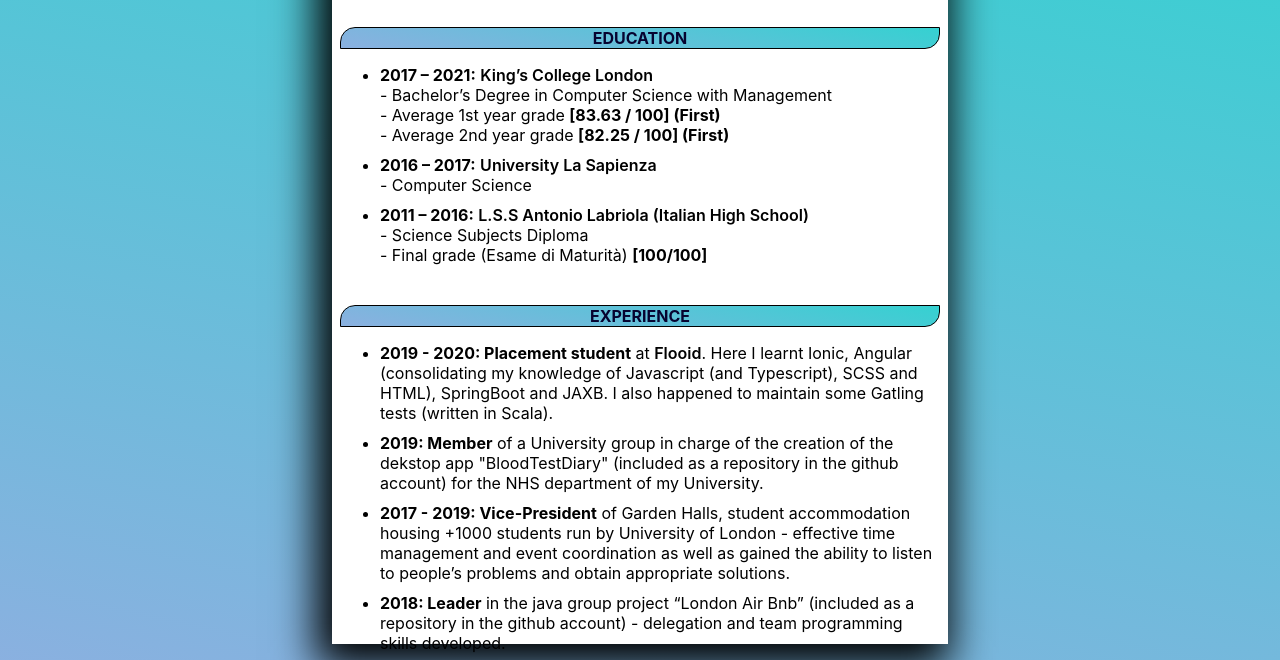
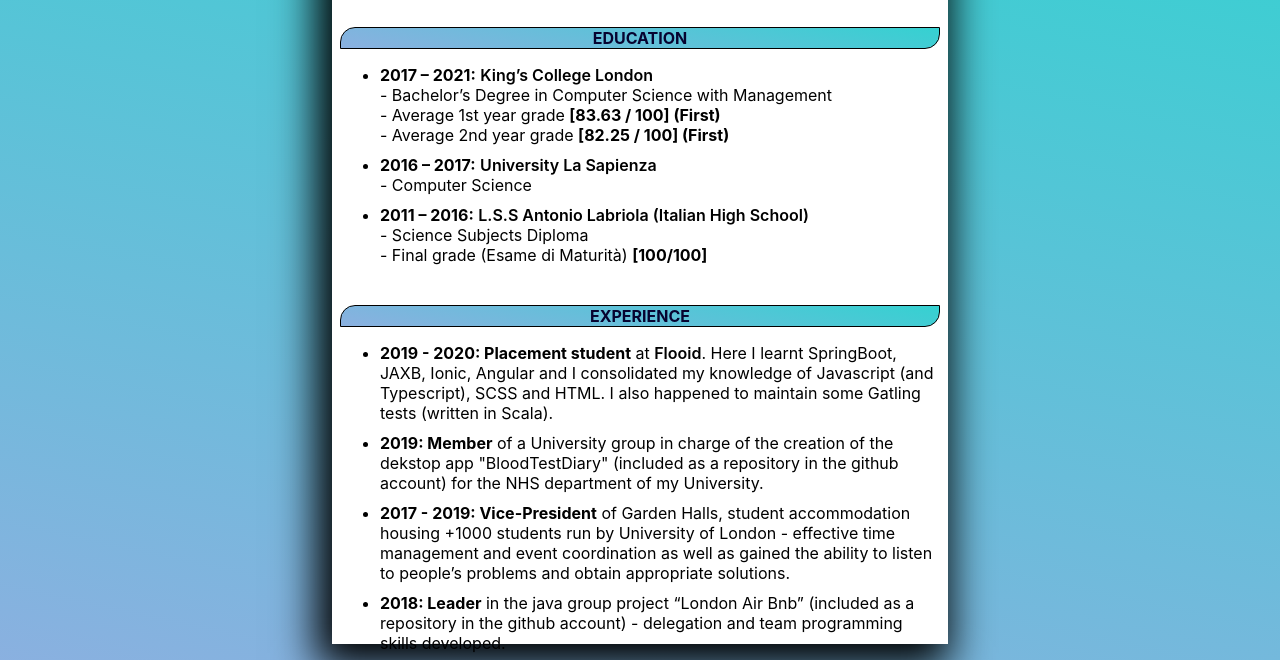
Before and after one commit to Amantini1997/CV-PDF, a plain HTML site: page index.html in a window 1280 px wide. Shown: the part 126-786 px from the top of the page. Drawn offline with Linux system fonts and the light colour scheme.

Commit message:
Fix grammar

```diff
--- a/index.html
+++ b/index.html
@@ -198,8 +198,8 @@
             <ul type="disk">
                 <li>
                     <b>2019 - 2020: Placement student</b> at <a href="https://www.flooid.com/">Flooid</a>.
-                    Here I learnt Ionic, Angular (consolidating my knowledge of Javascript (and Typescript), SCSS and HTML),
-                    SpringBoot and JAXB. I also happened to maintain some Gatling tests (written in Scala).
+                    Here I learnt SpringBoot, JAXB, Ionic, Angular and I consolidated my knowledge of Javascript (and Typescript), SCSS and HTML.
+                    I also happened to maintain some Gatling tests (written in Scala).
                 </li>
                 <li>
                     <b>2019: Member</b> of a University group in charge of the creation of the dekstop app "BloodTestDiary"
```
